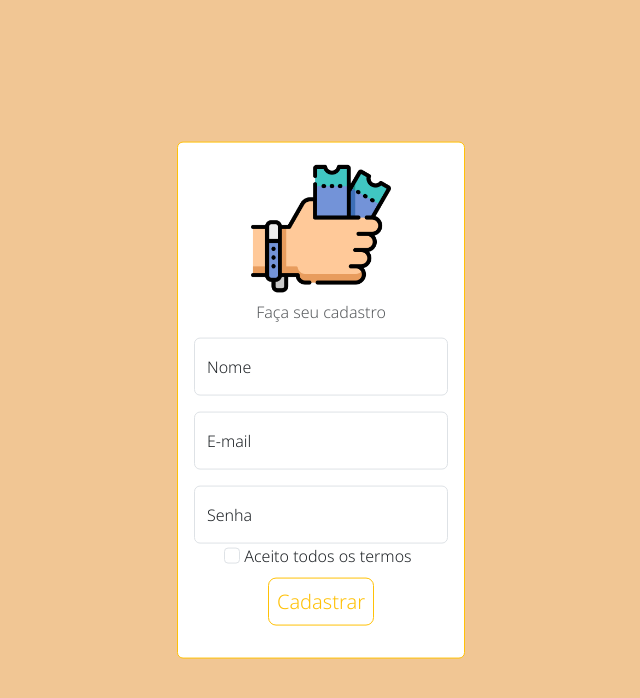
After one commit to IgorFreitasRocha/crud_ingresso, a PHP site: page /register/register.html in a window 1280 px wide. The commit adds this page. Shown: the top 698 px of the page, without its empty margins (319-959 px from the left). Run offline with PHP 8.4, Linux system fonts and the light colour scheme.

Commit message:
iniciando cadastro

```diff
--- a/index.php
+++ b/index.php
@@ -1,5 +1,5 @@
 <!DOCTYPE html>
-<html lang="en">
+<html lang="pt-br">
 <head>
     <meta charset="UTF-8">
     <meta name="viewport" content="width=device-width, initial-scale=1.0">
--- a/login.html
+++ b/login.html
@@ -1,5 +1,5 @@
 <!DOCTYPE html>
-<html lang="en">
+<html lang="pt-br">
     <head>
         <meta charset="UTF-8">
         <meta name="viewport" content="width=device-width, initial-scale=1.0">
--- /dev/null
+++ b/register/register.css
@@ -0,0 +1,17 @@
+@import url('https://fonts.googleapis.com/css2?family=Noto+Sans:wght@300;600&family=Poppins:wght@200;500&display=swap');
+
+body{
+
+    background: #f1c694;
+    font-family: noto sans;
+    font-weight: 300;
+}
+
+.card-img-top{
+    width:55% ;
+}
+
+.form-check .form-check-input {
+    float:none;
+    margin-left: -1.9em;
+}
--- /dev/null
+++ b/register/register.html
@@ -0,0 +1,58 @@
+<!DOCTYPE html>
+<html lang="pt-br">
+
+<head>
+    <meta charset="UTF-8">
+    <meta name="viewport" content="width=device-width, initial-scale=1.0">
+    <link href="https://cdn.jsdelivr.net/npm/bootstrap@5.3.1/dist/css/bootstrap.min.css" rel="stylesheet"
+        integrity="sha384-4bw+/aepP/YC94hEpVNVgiZdgIC5+VKNBQNGCHeKRQN+PtmoHDEXuppvnDJzQIu9" crossorigin="anonymous">
+    <link rel="stylesheet" href="register.css">
+    <title>Cadastre-se</title>
+</head>
+
+<body>
+
+    <!-- Card Cadastro -->
+    <div class="card card border-warning mb-3 card text-center position-absolute top-50 start-50 translate-middle"
+        style="width: 18rem;">
+        <div class="card-body">
+            <img src="img/bilhetes.png" class="card-img-top" alt="mão segurando dois ingresos">
+            <h6 class="card-subtitle p-2 text-muted">Faça seu cadastro</h6>
+
+            <form class="validacao" novalidate>
+                <div class="form-floating mt-2 mb-3">
+                    <input type="text" class="form-control" id="validationCustom00" placeholder="Nome"
+                    required>
+                    <label for="validationCustom00">Nome</label>
+                    <div class="invalid-feedback">Preencha com um nome válido.</div>
+
+                <div class="form-floating mt-3 mb-3">
+                    <input type="email" class="form-control" id="validationCustom01" placeholder="name@example.com"
+                        required>
+                    <label for="validationCustom01">E-mail</label>
+                    <div class="invalid-feedback">Preencha com um e-mail válido.</div>
+                </div>
+
+                <div class="form-floating">
+                    <input type="password" class="form-control" id="validationCustom02" placeholder="Senha" required>
+                    <label for="validationCustom02">Senha</label>
+                    <div class="invalid-feedback">Preencha com uma senha válida.</div>
+                    <div class="form-check">
+                        <input type="checkbox" class="form-check-input" id="exampleCheck1">
+                        <label class="form-check-label"for="exampleCheck1">Aceito todos os termos</label>
+                      </div>
+                    <button type="submit" class="btn btn-outline-warning btn-lg p-2 g-col-6 mt-2">Cadastrar</button>
+                </div>
+            </form>
+        </div>
+    </div>
+    </div>
+
+    <!-- Scripts -->
+    <script src="https://cdn.jsdelivr.net/npm/bootstrap@5.3.1/dist/js/bootstrap.bundle.min.js"
+        integrity="sha384-HwwvtgBNo3bZJJLYd8oVXjrBZt8cqVSpeBNS5n7C8IVInixGAoxmnlMuBnhbgrkm"
+        crossorigin="anonymous"></script>
+    <script src="assets/script/login.script.js"></script>
+</body>
+
+</html>
```
Also changed, not shown: register/img/bilhetes.png (added).
